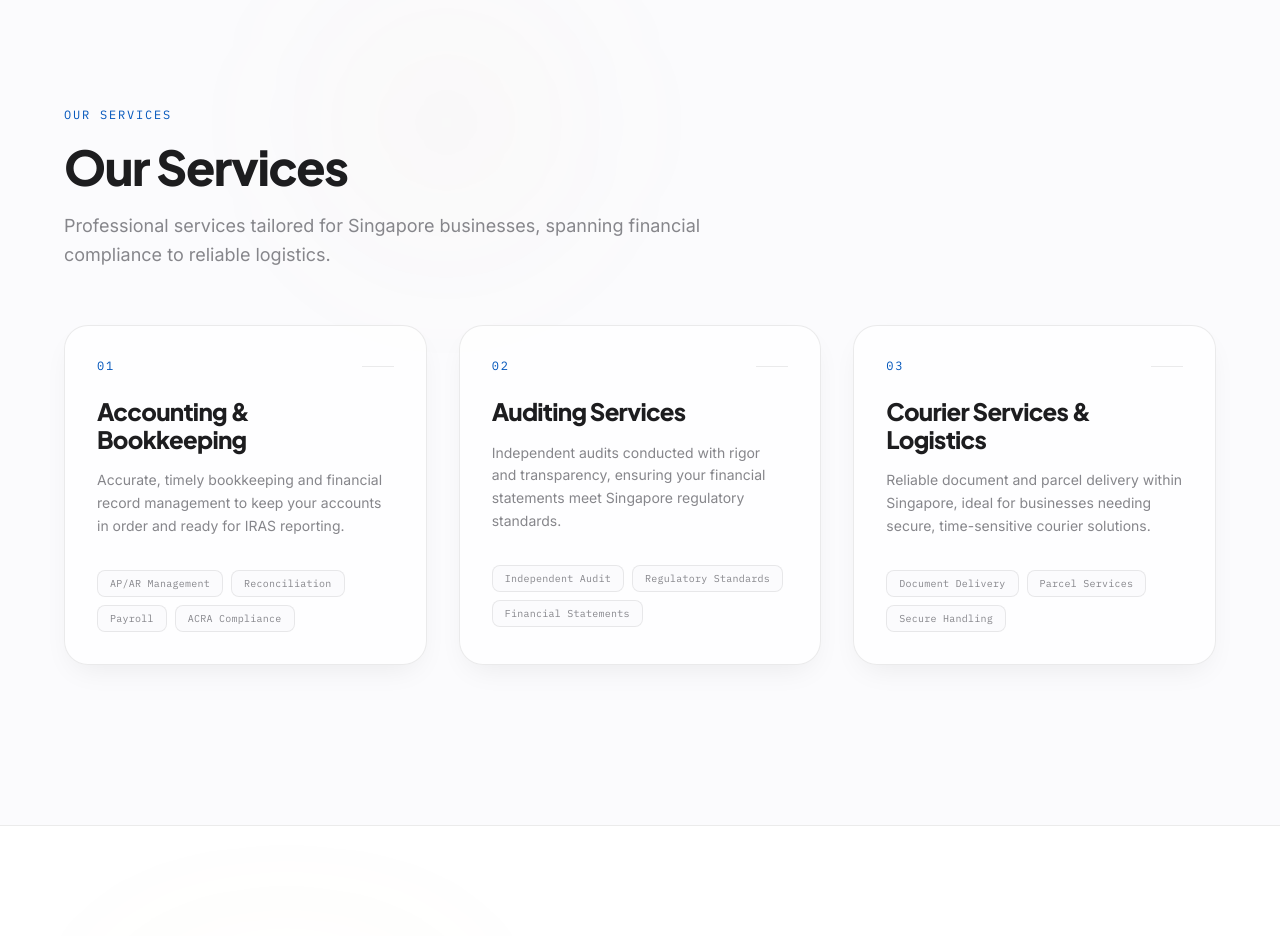
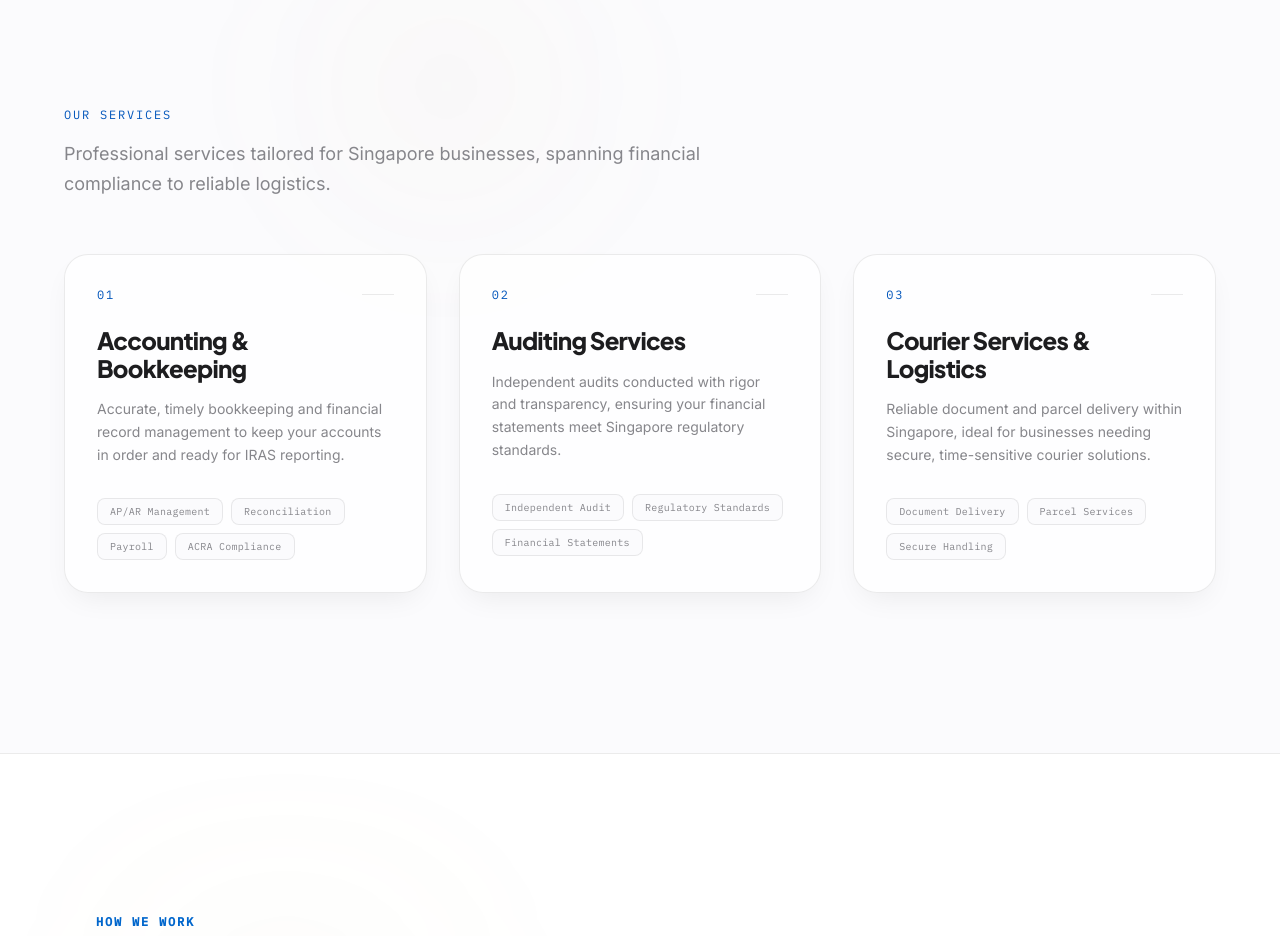
Before and after one commit to truelifeglobalpte/True-Life-Global, a Next.js app: page / in a window 1280 px wide. Shown: the part 2080-3016 px from the top of the page. Built offline with nearby package versions, Linux system fonts and the light colour scheme.

Commit message:
Remove duplicate large Services title, keeping small uppercase section tag

```diff
--- a/src/components/Services.tsx
+++ b/src/components/Services.tsx
@@ -28,21 +28,13 @@ export default function Services() {
           OUR SERVICES
         </motion.p>
 
-        {/* Heading */}
-        <motion.h2
-          initial={{ opacity: 0, y: 12 }}
-          animate={isInView ? { opacity: 1, y: 0 } : {}}
-          transition={{ duration: 0.5, delay: 0.15 }}
-          className="text-3xl sm:text-4xl lg:text-5xl font-display font-bold text-foreground leading-tight max-w-2xl"
-        >
-          Our Services
-        </motion.h2>
+
 
         <motion.p
           initial={{ opacity: 0, y: 12 }}
           animate={isInView ? { opacity: 1, y: 0 } : {}}
           transition={{ duration: 0.5, delay: 0.15 }}
-          className="mt-4 text-lg text-foreground-secondary leading-relaxed max-w-2xl"
+          className="mt-2 text-lg text-foreground-secondary leading-relaxed max-w-2xl"
         >
           Professional services tailored for Singapore businesses, spanning financial compliance
           to reliable logistics.
```
